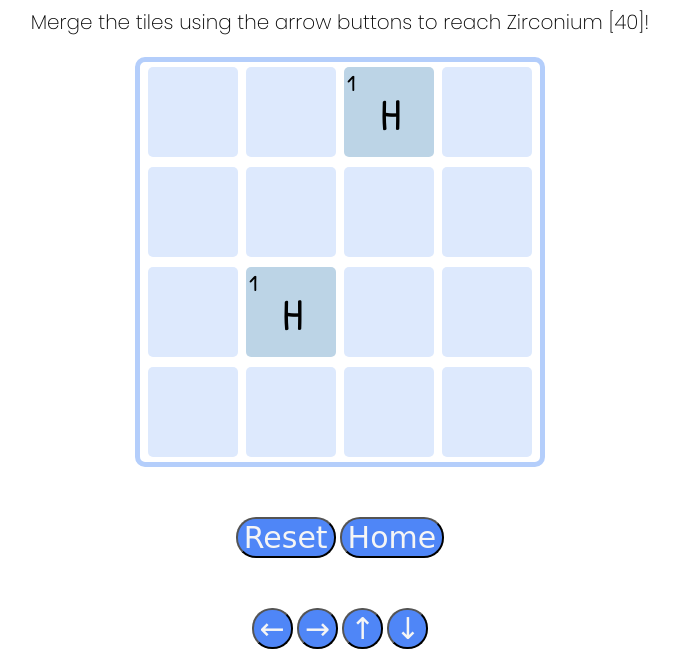
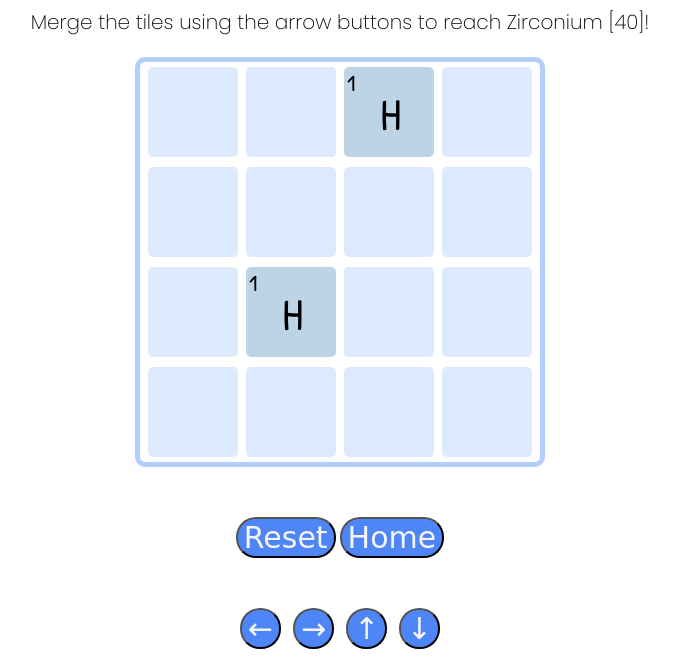
Before and after one commit to Daya-goh/2048-chem, a website built with Vite: page index.html in a window 1280 px wide. Both pictures are taken after a click on the button "Start". Shown: the part 151-820 px from the top of the page, without its empty margins (300-979 px from the left). Built offline with nearby package versions, Linux system fonts and the light colour scheme; a web font is replaced by a local one.

Commit message:
buttons updated

```diff
--- a/index.html
+++ b/index.html
@@ -46,7 +46,7 @@
           <button class="home-button">Home</button>
         </div>
 
-        <div class="button">
+        <div class="arrow-button">
           <button class="left">&#8592</button>
           <button class="right">&#8594</button>
           <button class="up">&#8593</button>
--- a/main.css
+++ b/main.css
@@ -49,9 +49,11 @@ button:hover {
   display: flex;
   flex-direction: column;
 }
-.buttons-layout {
+.arrow-button {
+  width: 200px;
   display: flex;
   flex-direction: row;
+  justify-content: space-between;
 }
 /* game board page */
 
```
